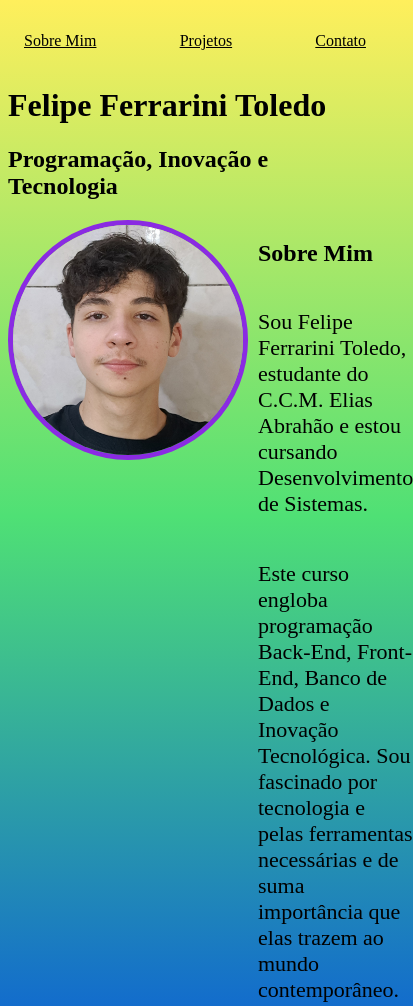
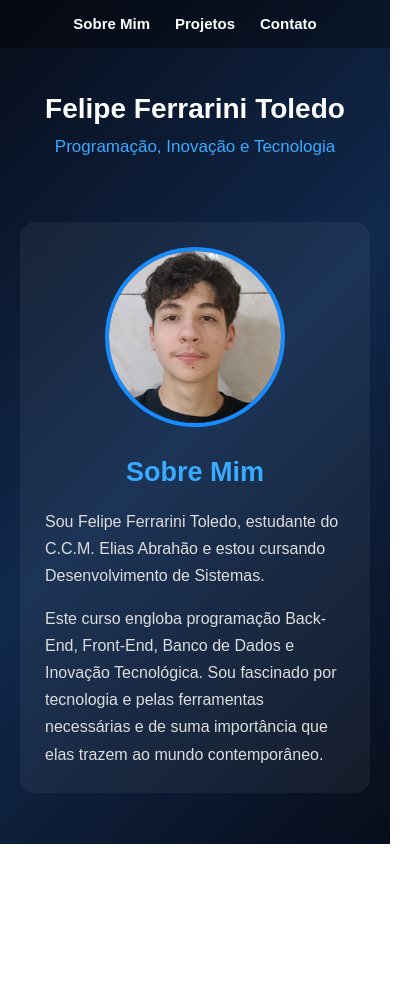
Before and after one commit to felipeferrarinitoledo-sys/perfil-no-site-do-walker, a plain HTML site: page index.html in a window 390 px wide. Shown: the whole page, 413 px wide, since content can reach past the window. After the commit the page ends 844 px from the top, so only its background shows below. Drawn offline with Linux system fonts and the light colour scheme; files whose address does not match are found by name.

Commit message:
Update style.css

```diff
--- a/style.css
+++ b/style.css
@@ -1,36 +1,151 @@
-body{
-    background: #0f66d1;
-    background: linear-gradient(0deg, rgba(15, 102, 209, 1) 0%, rgba(79, 224, 117, 1) 50%, rgba(255, 239, 92, 1) 100%);
+
+/* Configurações gerais */
+* {
+    margin: 0;
+    padding: 0;
+    box-sizing: border-box;
 }
-ul{
+
+body {
+    min-height: 100vh;
+    background: linear-gradient(135deg, #080d1a, #10294d, #080d1a);
+    color: #f0f0f0;
+    font-family: Arial, Helvetica, sans-serif;
+}
+
+/* Menu */
+nav {
+    padding: 15px 8%;
+    background-color: rgba(0, 0, 0, 0.35);
+}
+
+ul {
     display: flex;
-    justify-content: space-between;
+    justify-content: center;
+    align-items: center;
+    gap: 60px;
     list-style-type: none;
+}
+
+a {
+    color: #ffffff;
+    text-decoration: none;
+    font-size: 17px;
+    font-weight: bold;
+    transition: 0.3s;
+}
+
+a:hover {
+    color: #38aaff;
+}
+
+/* Cabeçalho */
+header {
+    text-align: center;
+    padding: 65px 20px;
+}
+
+header h1 {
+    font-size: 38px;
+    color: #ffffff;
+    margin-bottom: 12px;
+}
+
+header h2 {
+    font-size: 20px;
+    color: #38aaff;
+    font-weight: normal;
+}
+
+/* Conteúdo principal */
+main {
+    max-width: 1000px;
+    margin: 0 auto;
+    padding: 20px;
+}
+
+section {
+    display: grid;
+    grid-template-columns: 220px 1fr;
+    column-gap: 35px;
+    row-gap: 15px;
     align-items: center;
-    padding: 16px;
+    background-color: rgba(255, 255, 255, 0.05);
+    padding: 35px;
+    border-radius: 15px;
 }
-a{
-    color: black;
-}
-p{
-    font-size: 22px;
-}
-section{
-    display: grid;
-    grid-template-columns: 230px 1fr;
-    column-gap: 20px;
-    align-items: start;
-}
-img{
-    width: 230px;
-    height: 230px;
+
+/* Foto */
+img {
+    width: 210px;
+    height: 210px;
     border-radius: 50%;
-    border: 5px solid blueviolet;
-
+    border: 4px solid #168cff;
+    object-fit: cover;
     grid-column: 1;
     grid-row: 1 / span 3;
 }
-section h2,
-section p{
+
+/* Textos */
+section h2 {
     grid-column: 2;
+    color: #38aaff;
+    font-size: 27px;
+    margin-bottom: 5px;
 }
+
+section p {
+    grid-column: 2;
+    font-size: 18px;
+    line-height: 1.7;
+    color: #dddddd;
+    text-align: justify;
+}
+
+/* Ajuste para celulares */
+@media (max-width: 600px) {
+
+    ul {
+        gap: 25px;
+    }
+
+    a {
+        font-size: 15px;
+    }
+
+    header {
+        padding: 45px 15px;
+    }
+
+    header h1 {
+        font-size: 28px;
+    }
+
+    header h2 {
+        font-size: 17px;
+    }
+
+    section {
+        grid-template-columns: 1fr;
+        text-align: center;
+        padding: 25px;
+    }
+
+    img {
+        grid-column: 1;
+        grid-row: auto;
+        width: 180px;
+        height: 180px;
+        margin: 0 auto 15px;
+    }
+
+    section h2,
+    section p {
+        grid-column: 1;
+    }
+
+    section p {
+        font-size: 16px;
+        text-align: left;
+    }
+}
```
